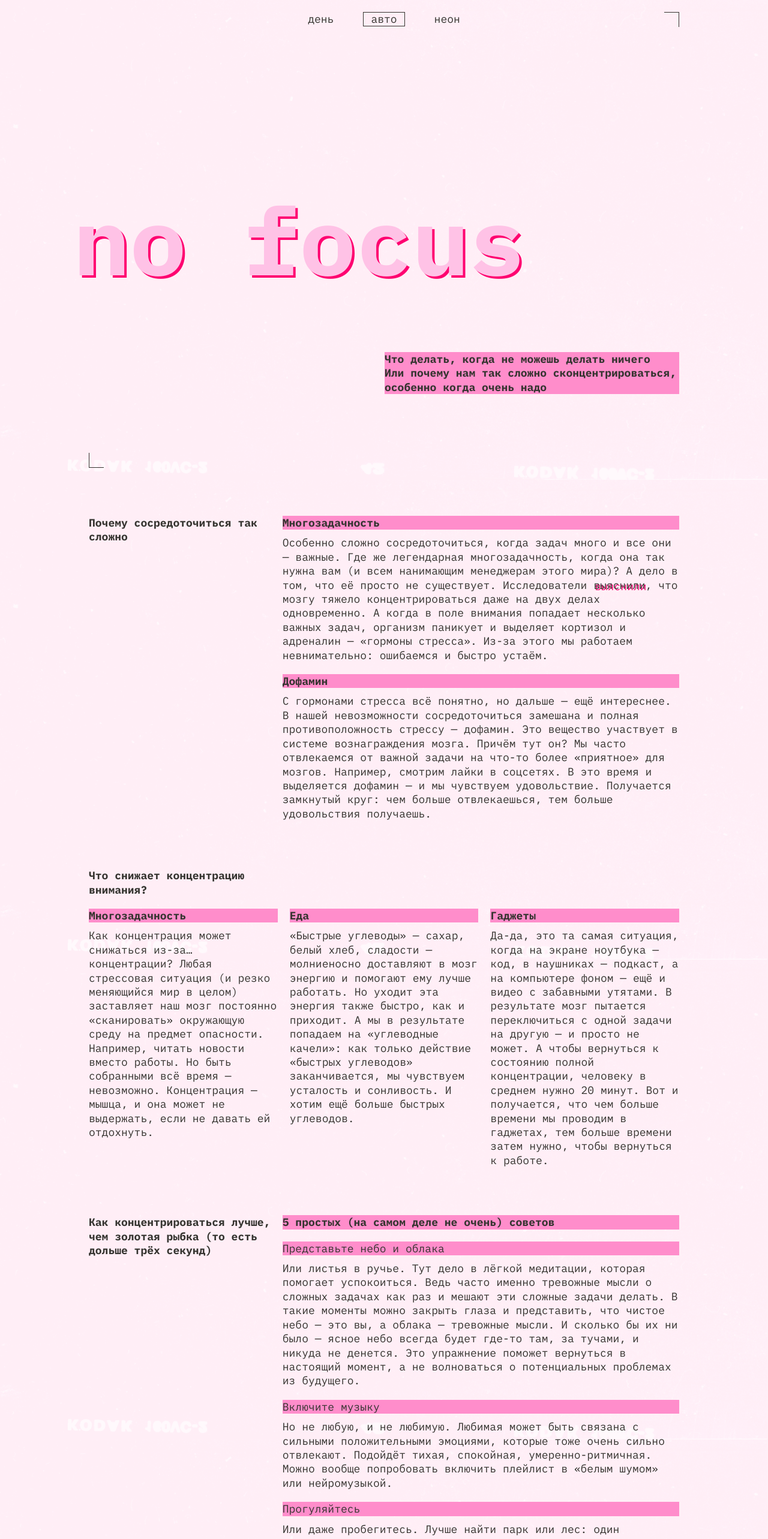
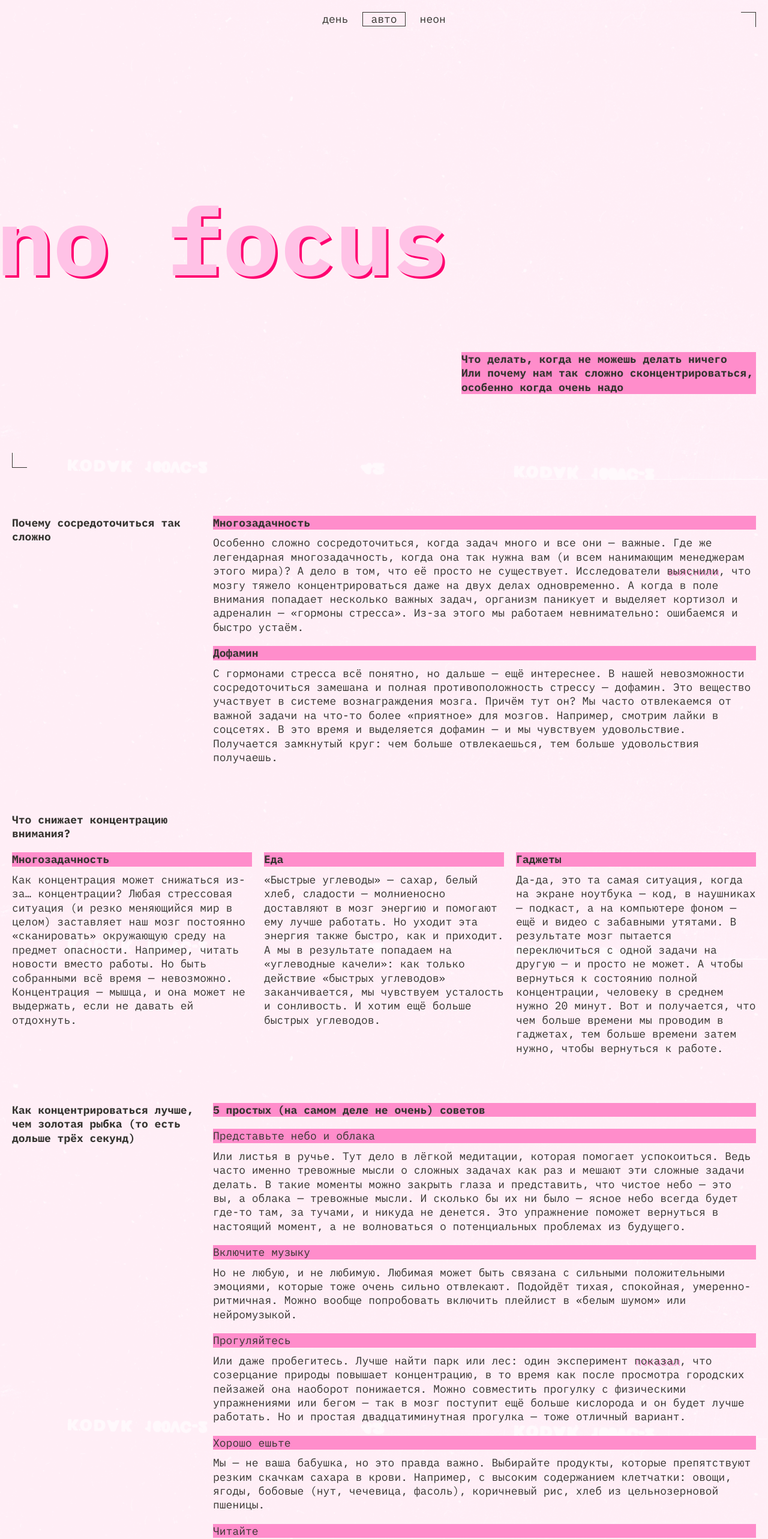
Before and after one commit to MishkaSpun/slozhno-sosredotochitsya, a plain HTML site: page index.html in a window 1280 px wide. Shown: the top 2566 px of the page at 60% size. Drawn offline with Linux system fonts and the light colour scheme.

Commit message:
Исправление ошибок по замечаниям ревьюера

```diff
--- a/index.html
+++ b/index.html
@@ -57,7 +57,7 @@
             <article class="content__answer">
               <h3 class="tittle__decor">Многозадачность</h3>
               <p class="answer__text">Особенно сложно сосредоточиться, когда задач много и все они — важные. Где же легендарная многозадачность, когда она так нужна вам (и всем нанимающим менеджерам этого мира)? А дело в том, что её просто не существует. Исследователи <a class="link"
-                href="#0"
+                href="https://dana.org/article/multicosts-of-multitasking/"
                 target="_blank">выяснили</a>, что мозгу тяжело концентрироваться даже на двух делах одновременно. А когда в поле внимания попадает несколько важных задач, организм паникует и выделяет кортизол и адреналин — «гормоны стресса». Из-за этого мы работаем невнимательно: ошибаемся и быстро устаём.</p>
             </article>
           </li>
@@ -99,31 +99,31 @@
         <ul class="content__list-column">
           <li>
             <article class="content__answer">
-              <h3 class=" subtitle tittle__decor">Представьте небо и облака</h3>
+              <h4 class=" subtitle tittle__decor">Представьте небо и облака</h4>
               <p class="answer__text">Или листья в ручье. Тут дело в лёгкой медитации, которая помогает успокоиться. Ведь часто именно тревожные мысли о сложных задачах как раз и мешают эти сложные задачи делать. В такие моменты можно закрыть глаза и представить, что чистое небо — это вы, а облака — тревожные мысли. И сколько бы их ни было — ясное небо всегда будет где-то там, за тучами, и никуда не денется. Это упражнение поможет вернуться в настоящий момент, а не волноваться о потенциальных проблемах из будущего.</p>
             </article>
           </li>
           <li>
             <article class="content__answer">
-              <h3 class=" subtitle tittle__decor">Включите музыку</h3>
+              <h4 class=" subtitle tittle__decor">Включите музыку</h4>
               <p class="answer__text">Но не любую, и не любимую. Любимая может быть связана с сильными положительными эмоциями, которые тоже очень сильно отвлекают. Подойдёт тихая, спокойная, умеренно-ритмичная. Можно вообще попробовать включить плейлист в «белым шумом» или нейромузыкой.</p>
             </article>
           </li>
           <li>
             <article class="content__answer">
-              <h3 class=" subtitle tittle__decor">Прогуляйтесь</h3>
-              <p class="answer__text">Или даже пробегитесь. Лучше найти парк или лес: один эксперимент показал, что созерцание природы повышает концентрацию, в то время как после просмотра городских пейзажей она наоборот понижается. Можно совместить прогулку с физическими упражнениями или бегом — так в мозг поступит ещё больше кислорода и он будет лучше работать. Но и простая двадцатиминутная прогулка — тоже отличный вариант.</p>
+              <h4 class=" subtitle tittle__decor">Прогуляйтесь</h4>
+              <p class="answer__text">Или даже пробегитесь. Лучше найти парк или лес: один эксперимент <a class="link" href="https://www.sciencedirect.com/science/article/abs/pii/S0272494415000328" target="_blank">показал</a>, что созерцание природы повышает концентрацию, в то время как после просмотра городских пейзажей она наоборот понижается. Можно совместить прогулку с физическими упражнениями или бегом — так в мозг поступит ещё больше кислорода и он будет лучше работать. Но и простая двадцатиминутная прогулка — тоже отличный вариант.</p>
             </article>
           </li>
           <li>
             <article class="content__answer">
-              <h3 class=" subtitle tittle__decor">Хорошо ешьте</h3>
+              <h4 class=" subtitle tittle__decor">Хорошо ешьте</h4>
               <p class="answer__text">Мы — не ваша бабушка, но это правда важно. Выбирайте продукты, которые препятствуют резким скачкам сахара в крови. Например, с высоким содержанием клетчатки: овощи, ягоды, бобовые (нут, чечевица, фасоль), коричневый рис, хлеб из цельнозерновой пшеницы.</p>
             </article>
           </li>
           <li>
             <article class="content__answer">
-              <h3 class=" subtitle tittle__decor">Читайте</h3>
+              <h4 class=" subtitle tittle__decor">Читайте</h4>
               <p class="answer__text">Настоящие бумажные книги. Это правда помогает с концентрацией: чтобы прочитать пост в соцсети, достаточно нескольких минут или даже секунд. А вот интересная книга способна затянуть и на несколько часов и круто тренирует направленное внимание.</p>
             </article>
           </li>
@@ -134,55 +134,45 @@
         <h2 class="tittle__decor">А можно в картинках?</h2>
         <ul class="gallery__list">
           <li class="gallery__list-item">
-            <picture>
               <img
                 class="gallery__list-item-picture"
                 src="./images/sunset.png"
-                alt="изображение первого совета с видом на облака и небо"
+                alt="пейзаж с видом закат"
                 loading="lazy">
-            </picture>
           </li>
           <li class="gallery__list-item">
-            <picture>
               <img
                 class="gallery__list-item-picture"
                 src="./images/ice-cream.png"
-                alt="изображение четвертого совета с с мороженным"
+                alt="изображение большой тарелки с мороженным"
                 loading="lazy">
-            </picture>
           </li>
           <li class="gallery__list-item">
-            <picture>
               <img
                 class="gallery__list-item-picture"
                 src="./images/tape.png"
-                alt="изображение второго совета с аудиокассетой"
+                alt="изображение  аудиокассеты"
                 loading="lazy">
-            </picture>
           </li>
           <li class="gallery__list-item">
-            <picture>
               <img
                 class="gallery__list-item-picture"
                 src="./images/books.png"
-                alt="изображение пятого совета с книгами"
+                alt="изображение стопки книг"
                 loading="lazy">
-            </picture>
           </li>
           <li class="gallery__list-item">
-            <picture>
               <img
                 class="gallery__list-item-picture"
                 src="./images/street.png"
-                alt="изображение первого совета с улицу"
+                alt="изображение с видом на улицу"
                 loading="lazy">
-            </picture>
           </li>
         </ul>
       </section>
     </main>
    <footer class="footer decorated-zone">
-      <h4 class="tittle footer__tittle">focus</h4>
+      <h2 class="tittle footer__tittle">focus</h2>
     </footer>
     <script src="./scripts/script.js"></script>
   </body>
--- a/styles/dark.css
+++ b/styles/dark.css
@@ -5,6 +5,8 @@
   --color-dark: #000028;
   --color__tittle: var(--color-accent, #DB00FF);
   --color__tittle-shadow: var(--color-bright, #FF0070);
+  --color__tittle-shadow__min: var(--color-bright, #FF0070);
+  --link-shadow: var(--color-bright, #FF0070);
   --color__decoration: var(--color-bright,#FF0070);
   --color__background-text: var(--color-bright, #FF0070);
   --color__question: var(--color-bright, #FF0070);
@@ -14,22 +16,3 @@
   --background-image: url('../images/cover-image-dark.png');
   --rec-visibility: visible;
 }
-
-@media (prefers-color-scheme: dark) {
-  :root {
-    --color-accent: #DB00FF;
-    --color-bright: #FF0070;
-    --color-light: #F1B2CE;
-    --color-dark: #000028;
-    --color__tittle: var(--color-accent, #DB00FF);
-    --color__tittle-shadow: var(--color-bright, #FF0070);
-    --color__decoration: var(--color-bright,#FF0070);
-    --color__background-text: var(--color-bright, #FF0070);
-    --color__question: var(--color-bright, #FF0070);
-    --color__answer-tittle: var(--color-dark, #000028);
-    --color__answer-text: var(--color-light, #F1B2CE);
-    --background-color: var(--color-dark, #000028);
-    --background-image: url('../images/cover-image-dark.png');
-    --rec-visibility: visible;
-  }
-}
--- a/styles/globals.css
+++ b/styles/globals.css
@@ -8,7 +8,7 @@
 
 body {
   min-inline-size: 375px;
-  max-inline-size: 1024px;
+  max-inline-size: 1440px;
   margin: 0 auto;
 }
 
--- a/styles/light.css
+++ b/styles/light.css
@@ -1,21 +1,13 @@
-/*
-  Специально для светлой темы при наличии класса.
-  Здесь окажутся стили, которые нужно переопределить принудительно,
-  переключая тему
-*/
-
 .page.theme_light {
-  /* сохраните этот селектор в приведённом виде.
-    Так стили написанные ниже будут иметь больший вес,
-    чем стили в медиазапросе предпочтений пользователя
-  */
   --color-accent:#FFC2E6;
   --color-bright: #FF8DCB;
   --color-light:#FFF1F7 ;
   --color-dark: #353430;
   --color-bright__dark: #FF0070;
   --color__tittle: var(--color-accent, #FFC2E6);
+  --link-shadow: var(--color-bright, #FF8DCB);
   --color__tittle-shadow: var(--color-bright__dark, #FF0070);
+  --color__tittle-shadow__min: var(--color-bright,#FF8DCB);
   --color__decoration: var(--color-dark, #353430);
   --color__background-text: var(--color-bright, #FF8DCB);
   --color__question: var(--color-dark, #353430);
@@ -35,6 +27,7 @@
     --color-bright__dark: #FF0070;
     --color__tittle: var(--color-accent, #FFC2E6);
     --color__tittle-shadow: var(--color-bright__dark, #FF0070);
+    --link-shadow: var(--color-bright, #FF8DCB);
     --color__decoration: var(--color-dark, #353430);
     --color__background-text: var(--color-bright, #FF8DCB);
     --color__question: var(--color-dark, #353430);
--- a/styles/style.css
+++ b/styles/style.css
@@ -1,11 +1,7 @@
 .page {
   display: flex;
   flex-direction: column;
-  background-image: var(--background-image);
-  background-position: center;
-  background-size: cover;
-  background-attachment: fixed;
-  background-color: var(--background-color);
+  background: var(--background-color) fixed center/cover var(--background-image);
 }
 
 .header {
@@ -31,23 +27,15 @@
   gap: 10px; /*медиазапросы*/
 }
 
-.header__theme-menu-item {
-  padding-inline-start: 13px;
-  padding-inline-end: 13px;
-}
-
 .header__theme-menu-button {
   border: 1px solid transparent;
-  padding: 2px 12px;
+  padding: 2px 13px;
   color: var(--color__decoration);
   line-height: 18px;
   text-transform: lowercase;
   background: transparent;
   cursor: pointer;
-}
-
-.header__theme-menu-button_type_light {
-  text-align: end;
+  transition: border-color 0.6s;
 }
 
 .header__theme-menu-button_active {
@@ -65,7 +53,7 @@
 }
 
 .header__theme-menu-button:focus-visible {
-  border-block-end-color: currentColor;
+  border-block-end: 1px solid currentColor;
 }
 
 .decorated-zone::before,
@@ -106,6 +94,7 @@
   content: "REC";
   color: var(--color__decoration);
   line-height: 25px;
+  font-weight: 400;
 }
 
 .rec::after {
@@ -125,13 +114,14 @@
   font-weight: 700;
   line-height: 82.5%; /* 129.525px */
   align-items: center;
-  position: relative;
-  inset-inline-start: -2vw; /*медиазапросы*/
+   /*медиазапросы*/
 }
 
 .header__tittle {
   display: flex;
   text-shadow: 4px 4px 0px var(--color__tittle-shadow);
+  position: relative;
+  inset-inline-start: -2vw;
 }
 
 .header__content {
@@ -168,7 +158,7 @@
 
 .content__section {
   display: grid;
-  grid-template-columns: clamp(236px, calc(100% / 3.25), 315px) 2fr;
+  grid-template-columns: clamp(236px, calc(100vw / 3.25), 315px) 2fr;
   grid-template-rows: 1fr auto;
 } /*медиазапросы*/
 
@@ -208,11 +198,12 @@
 
 .link {
   text-decoration: none;
-  text-shadow: 2px 2px 0px var(--color__tittle-shadow);
+  text-shadow: 2px 2px 0px var(--link-shadow);
+  transition: border-block-end 0.6s;
 }
 
 .link:hover {
-  text-decoration: underline;
+  border-block-end: 1px solid currentColor;
 }
 
 .link:focus {
@@ -288,12 +279,16 @@
 @media (width < 1024px) {
   .header__theme-menu {
     justify-self: end;
-    inset-block-start: 192px;
+    inset-block-start: 172px;
   }
 
   .header__theme-menu-list {
     flex-direction: column;
-    gap: 13px; /*медиазапросы*/
+  }
+
+  .header__tittle {
+    text-shadow: 4px 4px 0px var(--color__tittle-shadow__min);
+    inset-inline-start: -3vw;
   }
 
   .content__list-row {
@@ -304,7 +299,7 @@
 
 @media (width < 768px) {
   .header__theme-menu {
-    inset-block-start: 75px;
+    inset-block-start: 65px;
   }
 
   .header {
@@ -327,7 +322,16 @@
   }
 
   .tittle {
+    font-size: clamp(7.25rem, 7.0115rem + 1.0178vw, 7.5rem);
+  }
+
+  .header__tittle {
     inset-inline-start: 0;
+  }
+
+  .header__text {
+    display: inline-block;
+    inline-size: 100%;
   }
 
   .content {
--- a/styles/variables.css
+++ b/styles/variables.css
@@ -9,6 +9,10 @@
 --color-light: #F1B2CE;
 --color-dark: #000028;
 --color__decoration: var(--color-bright,#FF0070);
+--link-shadow: var(--color-bright, #FF0070);
+--color__tittle-shadow: var(--color-bright, #FF0070);
+--color__tittle-shadow__min: var(--color-bright, #FF0070);
+--color__background-text: var(--color-bright, #FF0070);
 --color__tittle: var(--color-accent, #DB00FF);
 --color__question: var(--color-bright, #FF0070);
 --color__answer-tittle: var(--color-dark, #000028);
```
